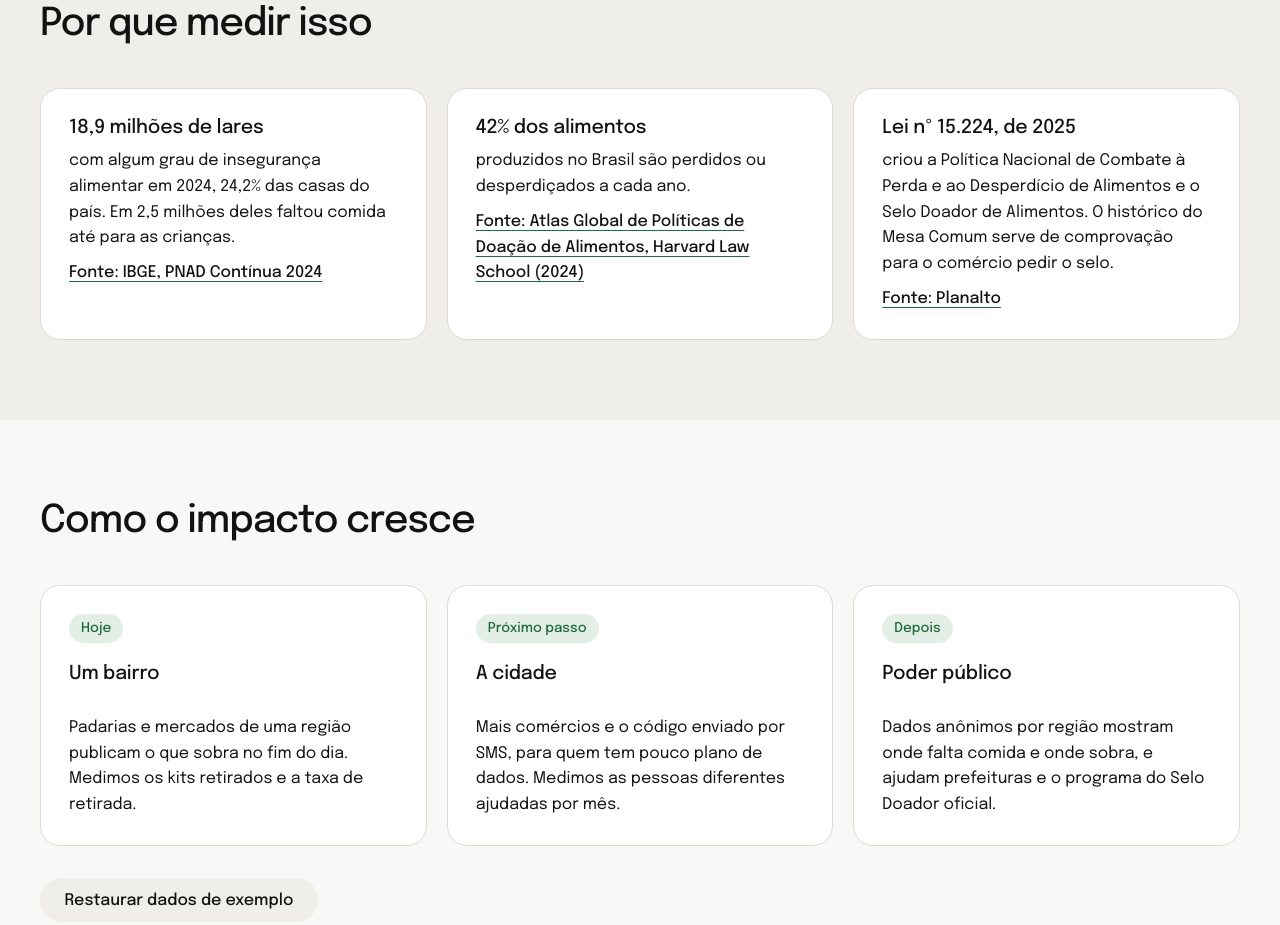
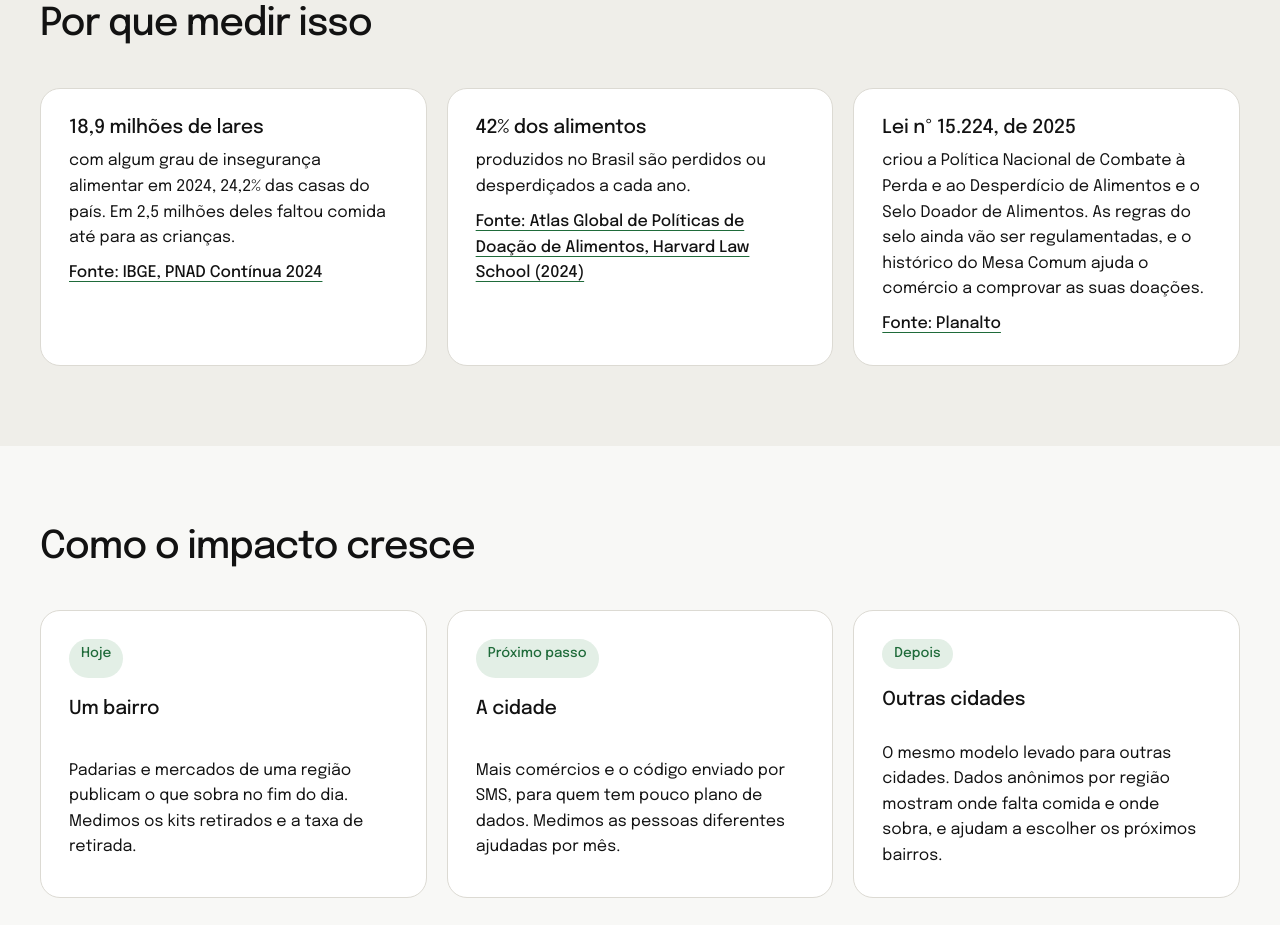
Before and after one commit to gabrielpenov/mesa-comum, a plain HTML site: page impacto.html in a window 1280 px wide. Shown: the part 1405-2330 px from the top of the page. Drawn offline with Linux system fonts and the light colour scheme.

Commit message:
Termos atualizados segunda a lei 15.224

```diff
--- a/impacto.html
+++ b/impacto.html
@@ -88,7 +88,7 @@
           </article>
           <article class="cartao">
             <h3>Lei nº 15.224, de 2025</h3>
-            <p>criou a Política Nacional de Combate à Perda e ao Desperdício de Alimentos e o Selo Doador de Alimentos. O histórico do Mesa Comum serve de comprovação para o comércio pedir o selo.</p>
+            <p>criou a Política Nacional de Combate à Perda e ao Desperdício de Alimentos e o Selo Doador de Alimentos. As regras do selo ainda vão ser regulamentadas, e o histórico do Mesa Comum ajuda o comércio a comprovar as suas doações.</p>
             <p><a class="link" href="https://www.planalto.gov.br/ccivil_03/_ato2023-2026/2025/lei/l15224.htm" target="_blank" rel="noopener">Fonte: Planalto</a></p>
           </article>
         </div>
@@ -113,8 +113,8 @@
           </li>
           <li class="cartao pilha">
             <span class="etiqueta">Depois</span>
-            <h3>Poder público</h3>
-            <p>Dados anônimos por região mostram onde falta comida e onde sobra, e ajudam prefeituras e o programa do Selo Doador oficial.</p>
+            <h3>Outras cidades</h3>
+            <p>O mesmo modelo levado para outras cidades. Dados anônimos por região mostram onde falta comida e onde sobra, e ajudam a escolher os próximos bairros.</p>
           </li>
         </ol>
         <div class="botoes espaco-acima">
```
Also changed, not shown: comercio.html (+1 -1 lines), termos.html (+1 -1 lines).
